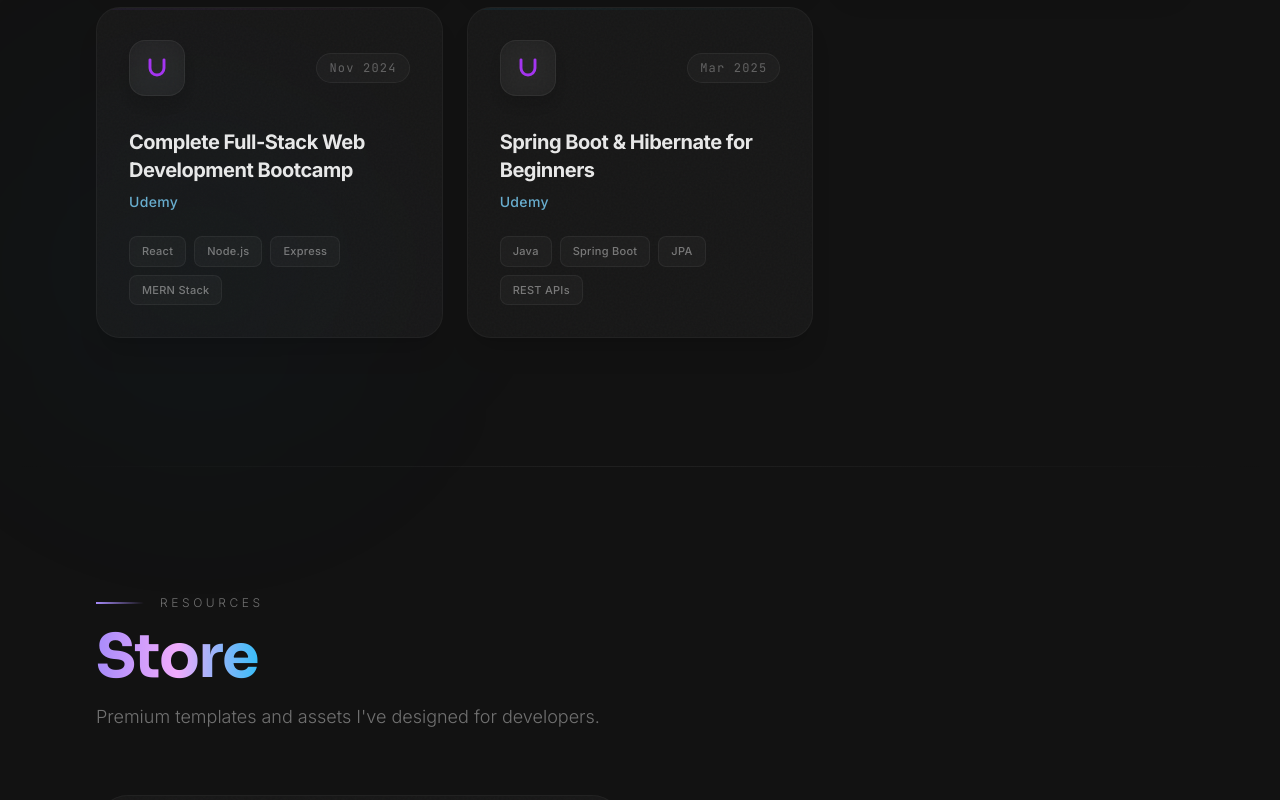
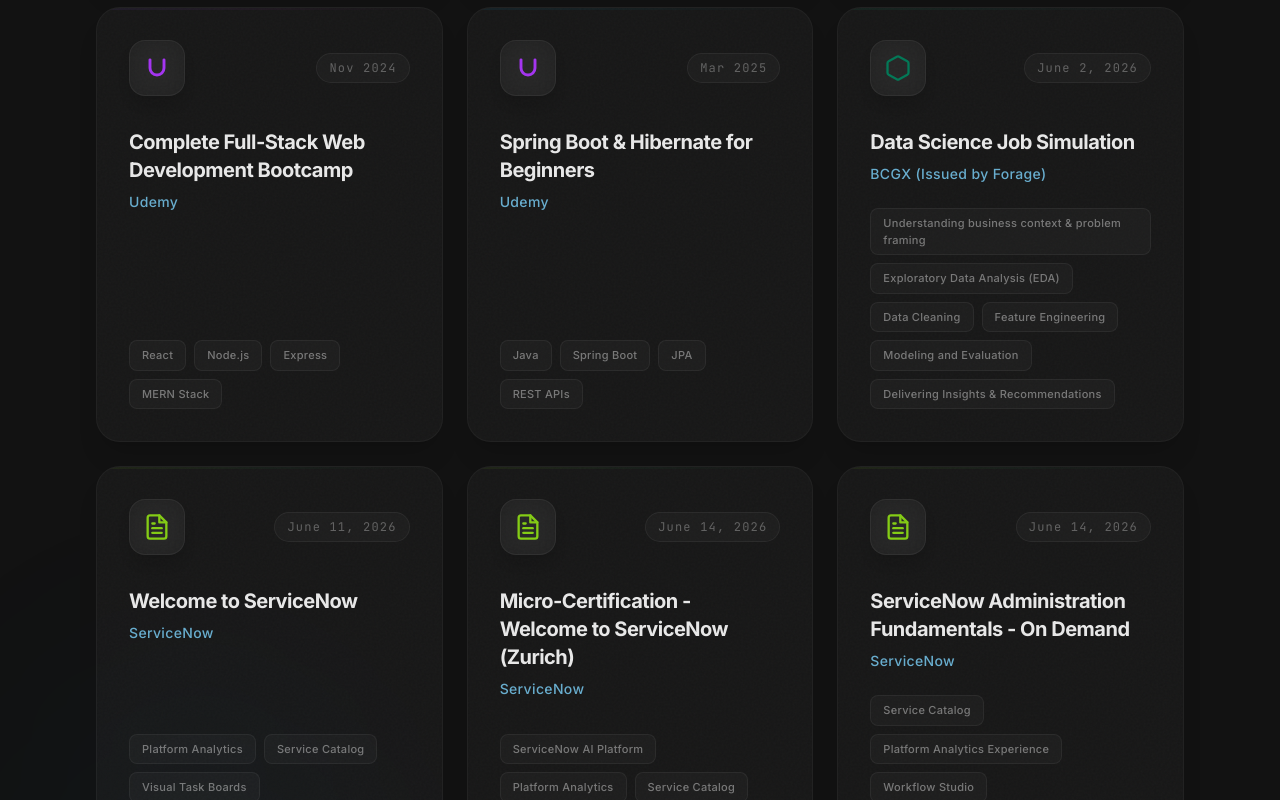
Before and after one commit to shashankbaswa007/portfolio, a Next.js app: page / in a window 1280 px wide. Shown: the part 10180-10980 px from the top of the page. Built offline with nearby package versions, Linux system fonts and the light colour scheme.

Commit message:
Add BCGX and ServiceNow certifications

```diff
--- a/src/components/Certifications.tsx
+++ b/src/components/Certifications.tsx
@@ -72,6 +72,22 @@
   </svg>
 );
 
+const BCGIcon = () => (
+  <svg viewBox="0 0 24 24" width="28" height="28" fill="none" stroke="#047857" strokeWidth="2" strokeLinecap="round" strokeLinejoin="round">
+    <path d="M21 16V8a2 2 0 0 0-1-1.73l-7-4a2 2 0 0 0-2 0l-7 4A2 2 0 0 0 3 8v8a2 2 0 0 0 1 1.73l7 4a2 2 0 0 0 2 0l7-4A2 2 0 0 0 21 16z"></path>
+  </svg>
+);
+
+const ServiceNowIcon = () => (
+  <svg viewBox="0 0 24 24" width="28" height="28" fill="none" stroke="#84CC16" strokeWidth="2" strokeLinecap="round" strokeLinejoin="round">
+    <path d="M14 2H6a2 2 0 0 0-2 2v16a2 2 0 0 0 2 2h12a2 2 0 0 0 2-2V8z"></path>
+    <polyline points="14 2 14 8 20 8"></polyline>
+    <line x1="16" y1="13" x2="8" y2="13"></line>
+    <line x1="16" y1="17" x2="8" y2="17"></line>
+    <polyline points="10 9 9 9 8 9"></polyline>
+  </svg>
+);
+
 /* ── Data ─────────────────────────────────────────────────────────── */
 
 interface Certification {
@@ -130,6 +146,42 @@
     icon: <UdemyIcon />,
     color: "from-sky-500/20 via-cyan-500/10 to-transparent",
     skills: ["Java", "Spring Boot", "JPA", "REST APIs"],
+  },
+  {
+    id: 6,
+    title: "Data Science Job Simulation",
+    issuer: "BCGX (Issued by Forage)",
+    date: "June 2, 2026",
+    icon: <BCGIcon />,
+    color: "from-emerald-500/20 via-teal-500/10 to-transparent",
+    skills: ["Understanding business context & problem framing", "Exploratory Data Analysis (EDA)", "Data Cleaning", "Feature Engineering", "Modeling and Evaluation", "Delivering Insights & Recommendations"],
+  },
+  {
+    id: 7,
+    title: "Welcome to ServiceNow",
+    issuer: "ServiceNow",
+    date: "June 11, 2026",
+    icon: <ServiceNowIcon />,
+    color: "from-lime-500/20 via-green-500/10 to-transparent",
+    skills: ["Platform Analytics", "Service Catalog", "Visual Task Boards", "ServiceNow AI Platform", "Knowledge Management"],
+  },
+  {
+    id: 8,
+    title: "Micro-Certification - Welcome to ServiceNow (Zurich)",
+    issuer: "ServiceNow",
+    date: "June 14, 2026",
+    icon: <ServiceNowIcon />,
+    color: "from-lime-500/20 via-green-500/10 to-transparent",
+    skills: ["ServiceNow AI Platform", "Platform Analytics", "Service Catalog", "Visual Task Boards", "Knowledge Management"],
+  },
+  {
+    id: 9,
+    title: "ServiceNow Administration Fundamentals - On Demand",
+    issuer: "ServiceNow",
+    date: "June 14, 2026",
+    icon: <ServiceNowIcon />,
+    color: "from-lime-500/20 via-green-500/10 to-transparent",
+    skills: ["Service Catalog", "Platform Analytics Experience", "Workflow Studio", "ServiceNow AI Platform", "Incident Management"],
   },
 ];
 
```
